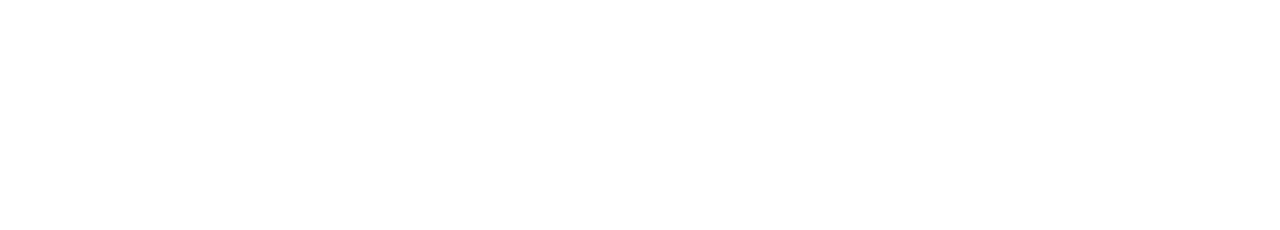
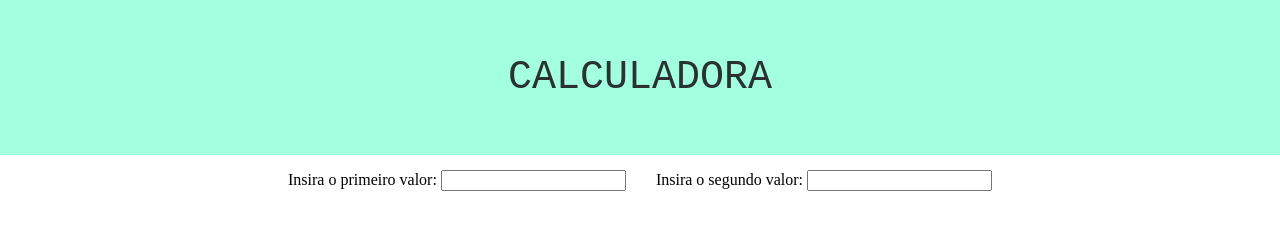
Before and after one commit to Laraguzman08/Calculdora, a plain HTML site: page index.html in a window 1280 px wide. Drawn offline with Linux system fonts and the light colour scheme.

Commit message:
add - html e style (começo)

```diff
--- a/index.html
+++ b/index.html
@@ -3,9 +3,24 @@
     <meta charset="UTF-8">
     <meta name="viewport" content="width=device-width, initial-scale=1.0">
     <link rel="stylesheet" href="style.css">
-    <title>CALCULADORA SIMPLES</title>
+    <title>Calculadora Simples</title>
 </head>
 <body>
 
+    <header id="topo">
+        <p>CALCULADORA</p>
+    </header>
+
+    <form class="flex">
+        <div class="ajuste">
+            <label for="valor1">Insira o primeiro valor: </label>
+            <input type="number" id="valor1" required>
+        </div>
+        <div class="ajuste">
+            <label for="valor2">Insira o segundo valor: </label>
+            <input type="number" id="valor2" required>
+        </div>
+    </form>
+
 </body>
 </html>
--- a/style.css
+++ b/style.css
@@ -0,0 +1,22 @@
+body {
+    margin: 0;
+}
+
+#topo {
+    background-color: #a2ffe0;
+    color:#293131;
+    font-size: 40px;
+    font-family:'Courier New', Courier, monospace;
+    justify-items: center;
+    padding: 15px;
+
+}
+
+.ajuste {
+    padding: 15px;
+}
+
+.flex {
+    display:flex;
+    justify-content: center;
+}
```
